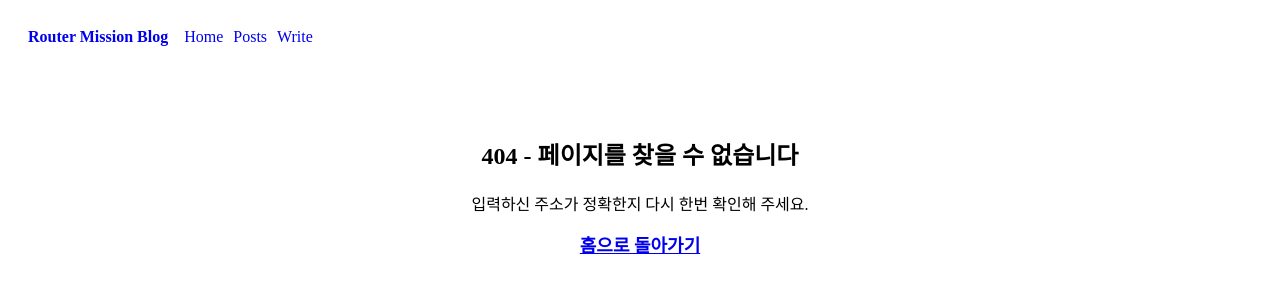
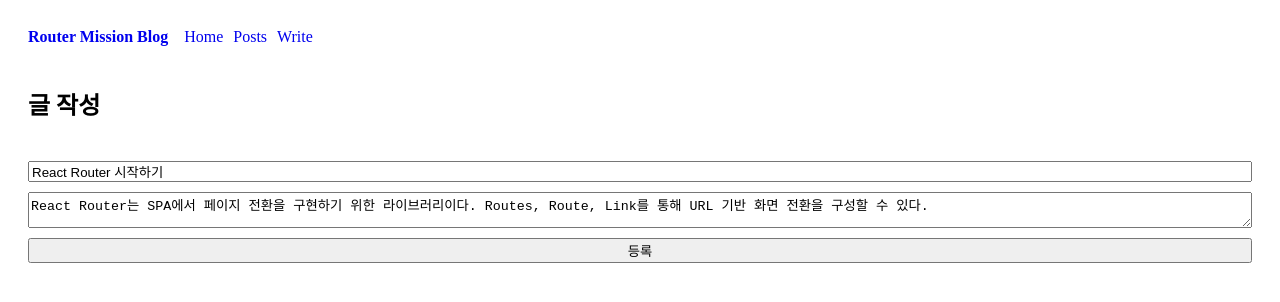
Before and after one commit to rkskek8484-cell/est_ajax-router-mission, a React (Vite) app: page /post/edit/1 in a window 1280 px wide. Before the commit this address had no page. Shown: the top 302 px of the page. Built offline with nearby package versions, Linux system fonts and the light colour scheme.

Commit message:
Implement post creation and editing features; refactor routing and enhance PostNew and PostEdit components

```diff
--- a/src/App.jsx
+++ b/src/App.jsx
@@ -1,5 +1,5 @@
 import './App.css';
-import { useState, useEffect } from 'react';
+import { useState, useEffect, useMemo } from 'react';
 import { Routes, Route, NavLink, useParams } from 'react-router';
 import Layout from './components/Layout';
 import Header from './components/Header';
@@ -7,6 +7,7 @@ import Home from './pages/Home';
 import Posts from './pages/Posts';
 import PostDetail from './pages/PostDetail';
 import PostNew from './pages/PostNew';
+import PostEdit from './pages/PostEdit';
 import NotFound from './pages/NotFound';
 
 function App() {
@@ -43,8 +44,37 @@ function App() {
   const onDelete = (_id) => {
     setPosts((prev) => prev.filter((post) => post.id !== _id));
   };
+  const newId = useMemo(() => {
+    const maxId = posts.reduce((acc, current) => {
+      return Math.max(acc, current.id);
+    }, 0);
+    return maxId + 1;
+  }, [posts]);
 
-  const onCreate = (_id) => {};
+  const onCreate = ({ title, content }) => {
+    const newPost = {
+      title: title,
+      content: content,
+      id: newId,
+      createAt: new Date().toISOString().slice(0, 10),
+    };
+    setPosts((prev) => [...prev, newPost]);
+    return newPost.id;
+  };
+
+  const onUpdate = (_id, { title, content }) => {
+    setPosts((prev) =>
+      prev.map((p) =>
+        p.id === _id
+          ? {
+              ...p,
+              title: title,
+              content: content,
+            }
+          : p,
+      ),
+    );
+  };
 
   return (
     <>
@@ -53,8 +83,8 @@ function App() {
           <Route index element={<Home posts={posts} />} />
           <Route path='/posts' element={<Posts posts={posts} />} />
           <Route path='post/:id' element={<PostDetail posts={posts} onDelete={onDelete} />} />
-          <Route path='post/new' element={<PostNew posts={posts} onCreate={onCreate} />} />
-          {/* <Route path='/post/:id/edit' element={<PostEdit posts={posts} onCreate={onCreate} />} /> */}
+          <Route path='posts/new' element={<PostNew posts={posts} onCreate={onCreate} />} />
+          <Route path='/post/edit/:id' element={<PostEdit posts={posts} onUpdate={onUpdate} />} />
           <Route path='*' element={<NotFound />} />
         </Route>
       </Routes>
--- a/src/components/Header.jsx
+++ b/src/components/Header.jsx
@@ -1,7 +1,7 @@
 import { Link, NavLink } from 'react-router';
 import styles from './Header.module.css';
 
-export default function Header({}) {
+export default function Header() {
   return (
     <header className={styles.header}>
       <h1>
--- a/src/pages/PostDetail.jsx
+++ b/src/pages/PostDetail.jsx
@@ -31,7 +31,7 @@ export default function PostDetail({ posts, onDelete }) {
       <small>{post.createdAt}</small>
       <p>{post.content}</p>
       <div className='controls'>
-        <Link to={`/post/${post.id}/edit`}>수정하기</Link>
+        <Link to={`/post/edit/${post.id}`}>수정하기</Link>
         <button onClick={handleDelete}>삭제하기</button>
       </div>
     </>
--- a/src/pages/PostEdit.jsx
+++ b/src/pages/PostEdit.jsx
@@ -1 +1,76 @@
-export default function PostEdit() {}
+import { useState, useEffect } from 'react';
+import { useNavigate, useParams } from 'react-router';
+import styles from './postNew.module.css';
+
+export default function PostEdit({ posts, onUpdate }) {
+  const [title, setTitle] = useState('');
+  const [content, setContent] = useState('');
+
+  const { id } = useParams();
+  let navigate = useNavigate();
+
+  const post = posts.find((p) => p.id === Number(id));
+  // console.log(post);
+
+  useEffect(() => {
+    if (!post) return;
+    // eslint-disabled-next-line
+    setTitle(post.title);
+    setContent(post.content);
+  }, [post]);
+
+  if (!post) {
+    return (
+      <div style={{ textAlign: 'center', padding: '50px 20px' }}>
+        <h2>에러</h2>
+        <p>입력하신 주소가 정확한지 다시 한번 확인해 주세요.</p>
+
+        <Link to='/' style={{ fontSize: '18px', fontWeight: 'bold' }}>
+          홈으로 돌아가기
+        </Link>
+      </div>
+    );
+  }
+
+  const handleSubmit = (e) => {
+    e.preventDefault();
+    const trimedTitle = title.trim();
+    const trimedContent = content.trim();
+    if (!trimedTitle || trimedContent) {
+      alert('제목과 내용을 모두 입력해주세요');
+      return;
+    }
+    onUpdate(Number(id), {
+      title: title,
+      content: content,
+    });
+
+    navigate(`/post/${id}`); //현재 게시글 상세로 이동
+  };
+
+  return (
+    <>
+      <h2>글 작성</h2>
+      <form action='' className={styles.form} onSubmit={handleSubmit}>
+        <input
+          type='text'
+          placeholder='제목'
+          value={title}
+          onChange={(e) => {
+            setTitle(e.target.value);
+          }}
+        />
+        <textarea
+          name=''
+          id=''
+          placeholder='내용'
+          value={content}
+          onChange={(e) => {
+            setContent(e.target.value);
+          }}
+        ></textarea>
+        <button type='button'>등록</button>
+      </form>
+    </>
+  );
+}
--- a/src/pages/PostNew.jsx
+++ b/src/pages/PostNew.jsx
@@ -1,12 +1,51 @@
+import { useState } from 'react';
+import { useNavigate } from 'react-router';
+import styles from './postNew.module.css';
+
 export default function PostNew({ onCreate }) {
+  const [title, setTitle] = useState('');
+  const [content, setContent] = useState('');
+  let navigate = useNavigate(0);
+
+  const handleSubmit = (e) => {
+    e.preventDefault();
+    const trimedTitle = title.trim();
+    const trimedContent = content.trim();
+    if (!trimedTitle || trimedContent) {
+      alert('제목과 내용을 모두 입력해주세요');
+      return;
+    }
+    const newId = onCreate({
+      title: title,
+      content: content,
+    });
+
+    navigate(`/post/${newId}`);
+  };
+
   return (
     <section>
       <h2>글 작성</h2>
-      <form>
-        <input type='text' placeholder='제목' />
-        <textarea name='' id='' placeholder='내용'></textarea>
+      <form action='' className={styles.form} onSubmit={handleSubmit}>
+        <input
+          type='text'
+          placeholder='제목'
+          value={title}
+          onChange={(e) => {
+            setTitle(e.target.value);
+          }}
+        />
+        <textarea
+          name=''
+          id=''
+          placeholder='내용'
+          value={content}
+          onChange={(e) => {
+            setContent(e.target.value);
+          }}
+        ></textarea>
+        <button type='button'>등록</button>
       </form>
-      <button type='button'>등록</button>
     </section>
   );
 }
--- /dev/null
+++ b/src/pages/PostNew.module.css
@@ -0,0 +1,5 @@
+.form {
+  display: flex;
+  flex-direction: column;
+  gap: 10px;
+}
--- a/src/pages/Posts.jsx
+++ b/src/pages/Posts.jsx
@@ -12,7 +12,7 @@ export default function Posts({ posts }) {
       ) : (
         <ul>
           {sorted.map((p) => (
-            <li>
+            <li key={p.id}>
               <Link to={`/post/${p.id}`}>{p.title}</Link>
             </li>
           ))}
```
